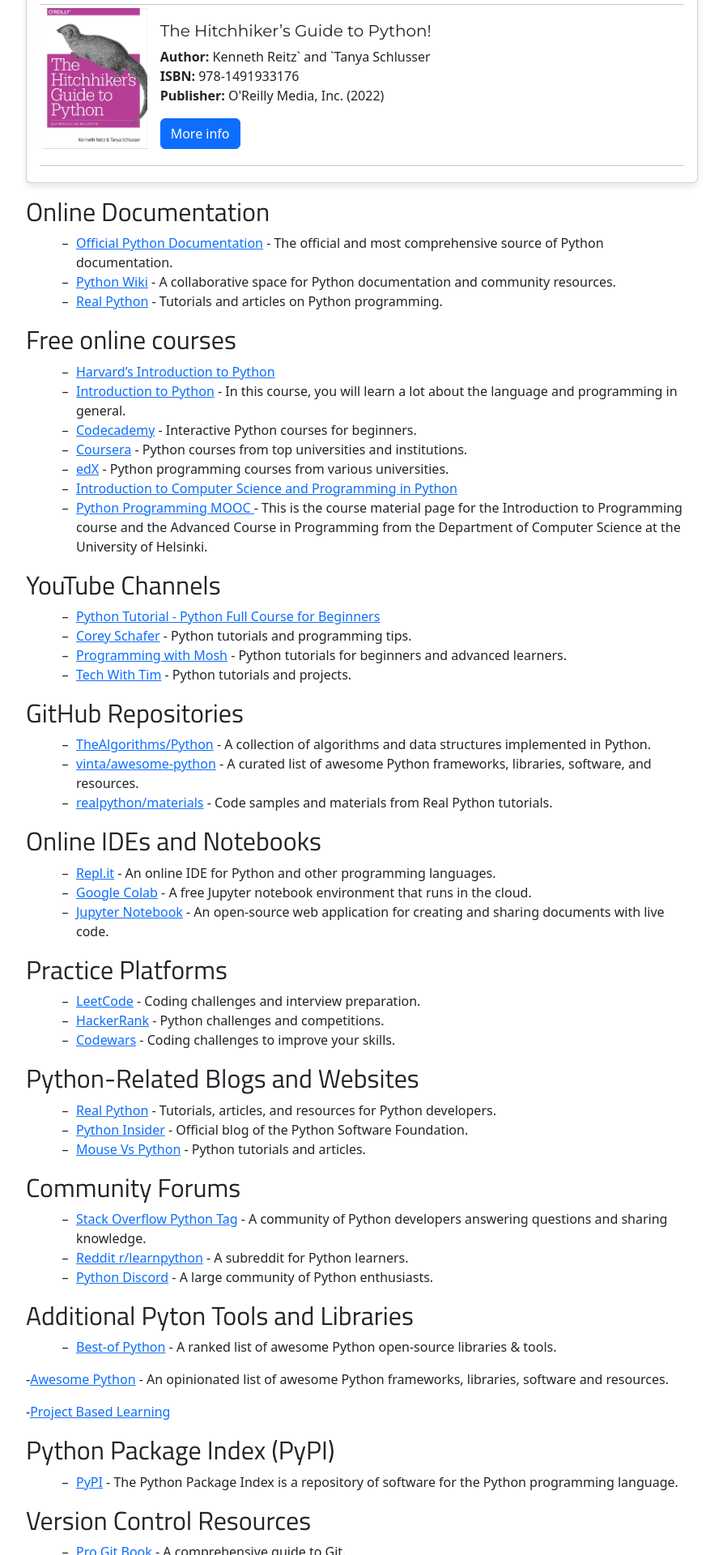
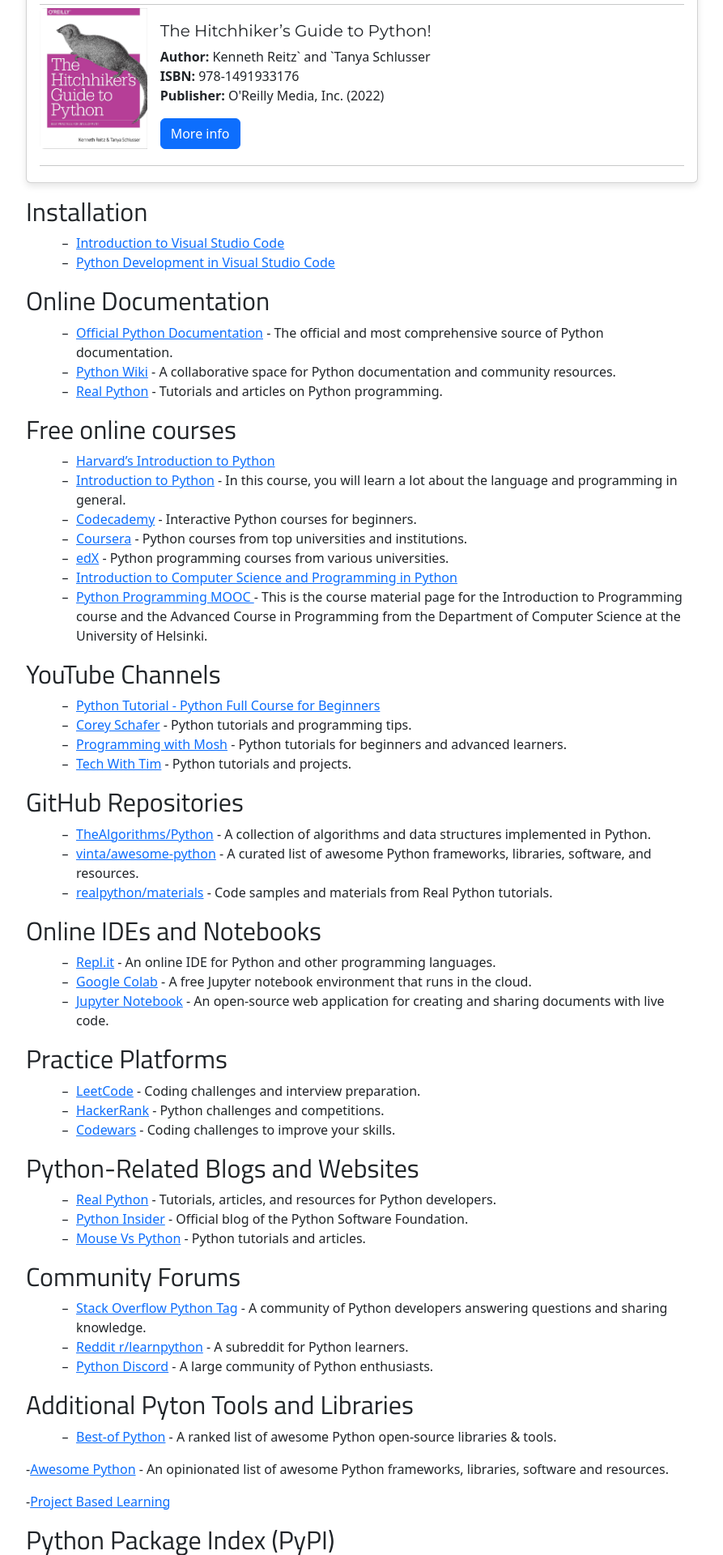
Before and after one commit to qiriro/ete2162, a Jekyll site: the page built from materials.md, in a window 1280 px wide. Shown: the part 1431-3351 px from the top of the page at 81% size, without its empty margins (193-1086 px from the left). Built offline with Jekyll 4.4.1, drawn with Linux system fonts in a browser that asks for light colours; nearby versions of some CDN libraries.

Commit message:
finished the material page

```diff
--- a/materials.md
+++ b/materials.md
@@ -49,6 +49,11 @@
      </div>
    {% endfor %}
    </div>
+
+## Installation
+- [Introduction to Visual Studio Code](https://realpython.com/lessons/introduction-visual-studio-code/)
+- [Python Development in Visual Studio Code](https://realpython.com/python-development-visual-studio-code/)
+
 
 ## Online Documentation
 
```
